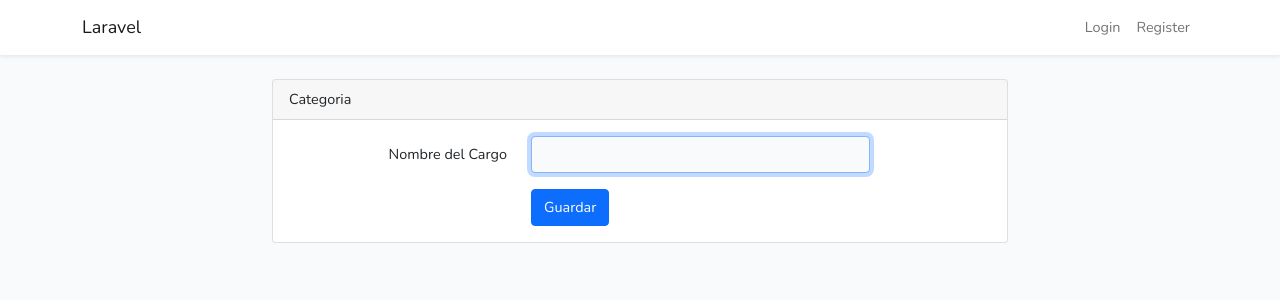
After one commit to MandirH/Gestion2, a Laravel app: page /cargo in a window 1280 px wide. The commit adds this page. Shown: the top 300 px of the page. Run offline with Laravel 8, Linux system fonts and the light colour scheme.

```diff
--- /dev/null
+++ b/resources/views/cargo.blade.php
@@ -0,0 +1,42 @@
+@extends('layouts.app')
+
+@section('content')
+<div class="container">
+    <div class="row justify-content-center">
+        <div class="col-md-8">
+            <div class="card">
+                <div class="card-header">{{ __('Categoria') }}</div>
+
+                <div class="card-body">
+                    <form method="POST" action="/cargo">
+                        @csrf
+
+                        <div class="row mb-3">
+                            <label for="nombre_cargo" class="col-md-4 col-form-label text-md-end">{{ __('Nombre del Cargo') }}</label>
+
+                            <div class="col-md-6">
+                                <input id="nombre_cargo" type="text" class="form-control @error('nombre_cargo') is-invalid @enderror" name="nombre_cargo" value="{{ old('nombre_cargo') }}" required autocomplete="nombre_cargo" autofocus>
+
+                                @error('nombre_cargo')
+                                    <span class="invalid-feedback" role="alert">
+                                        <strong>{{ $message }}</strong>
+                                    </span>
+                                @enderror
+                            </div>
+                        </div>
+
+                        <div class="row mb-0">
+                            <div class="col-md-6 offset-md-4">
+                                <button type="submit" class="btn btn-primary">
+                                    {{ __('Guardar') }}
+                                </button>
+                            </div>
+                        </div>
+                    </form>
+                </div>
+            </div>
+        </div>
+    </div>
+</div>
+
+@endsection
--- a/routes/web.php
+++ b/routes/web.php
@@ -1,6 +1,8 @@
 <?php
 
 use Illuminate\Support\Facades\Route;
+use App\Http\Controllers\CargoController;
+use App\Http\Controllers\Auth\RegisterController;
 
 /*
 |--------------------------------------------------------------------------
@@ -20,3 +22,9 @@ Route::get('/', function () {
 Auth::routes();
 
 Route::get('/home', [App\Http\Controllers\HomeController::class, 'index'])->name('home');
+
+Route::view('/cargo', 'cargo')->name('cargo');
+Route::post('/cargo', [CargoController::class, 'CrearCargo']);
+
+Route::view('/register', 'register');
+Route::get('/register', [RegisterController::class, 'MostrarCargo'])->name('register');
```
Also changed, not shown: app/Http/Controllers/Auth/RegisterController.php (+11 -2 lines), app/Http/Controllers/CargoController.php (added, +24 -0 lines), app/Models/Cargo.php (added, +11 -0 lines), resources/views/auth/register.blade.php (+10 -7 lines), database/migrations/2022_05_17_221656_create_cargos_table.php (added).
